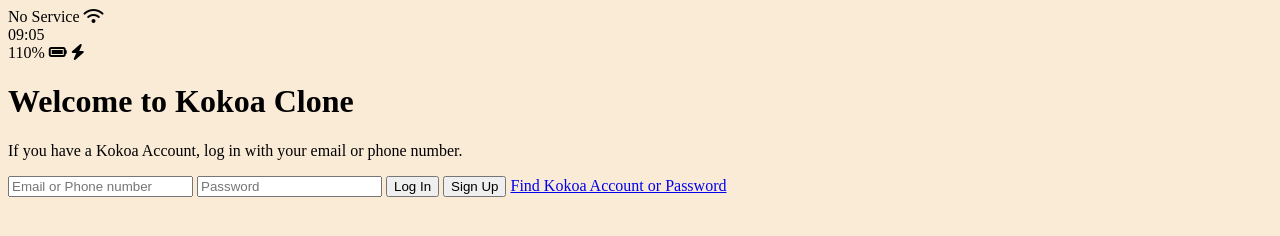
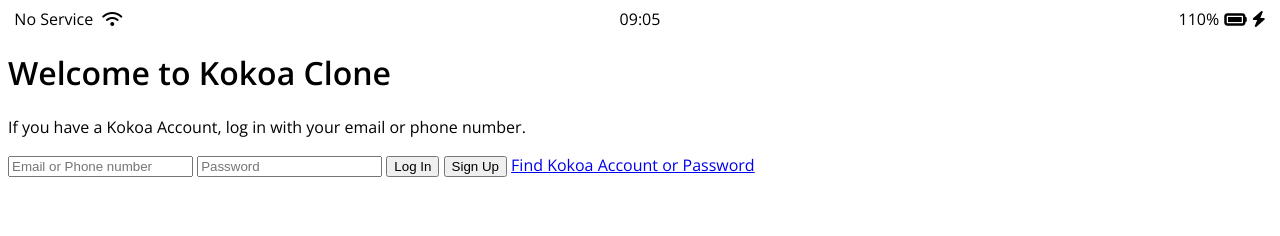
Before and after one commit to abc5259/kokoa-clone-2020, a plain HTML site: page index.html in a window 1280 px wide. Drawn offline with nearby package versions, Linux system fonts and the light colour scheme.

Commit message:
Update status-bar

```diff
--- a/css/styles.css
+++ b/css/styles.css
@@ -1,3 +1,31 @@
+@import url("https://fonts.googleapis.com/css2?family=Open+Sans:wght@400;600&display=swap");
 body {
-    background-color: antiquewhite;
+  font-family: "Open Sans", sans-serif;
 }
+.status-bar {
+    display: flex;
+    justify-content: center;
+}
+
+.status-bar__column {
+    width: 33%;
+}
+
+.status-bar__column:nth-child(2) {
+    display: flex;
+    justify-content: center;
+}
+
+.status-bar__column:last-child {
+    display: flex;
+    justify-content: flex-end;
+    align-items: center;
+}
+
+.status-bar__column:first-child span {
+    margin-right: 5px;
+}
+
+.status-bar__column .fa-battery-full {
+    margin: 0 5px;
+}
--- a/index.html
+++ b/index.html
@@ -17,7 +17,7 @@
         </div>
         <div class="status-bar__column">
             <span>110%</span>
-            <i class="fas fa-battery-full"></i>
+            <i class="fas fa-battery-full fa-lg"></i>
             <i class="fas fa-bolt"></i>
         </div>
     </div>
```
